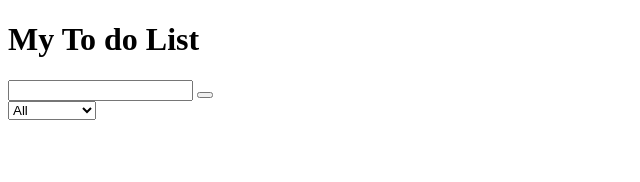
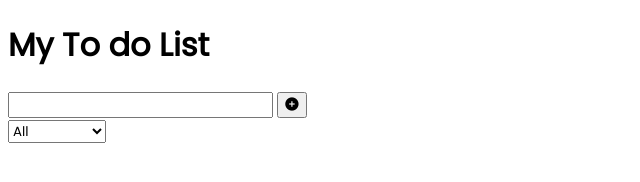
Before and after one commit to xaihang/todo-list, a plain HTML site: page index.html in a window 1280 px wide. Shown: the whole page, without its empty margins (0-640 px from the left). Drawn offline with Linux system fonts and the light colour scheme.

Commit message:
linked google font and fontawesome

```diff
--- a/index.html
+++ b/index.html
@@ -5,7 +5,14 @@
     <meta charset="UTF-8">
     <meta name="viewport" content="width=device-width, initial-scale=1.0">
     <title>Todo List</title>
+
+    <!-- stylesheet link -->
     <link rel="stylesheet" href="./styles.css">
+
+    <!-- font awesome cdn -->
+    <script src="https://kit.fontawesome.com/2de1a27f04.js" crossorigin="anonymous"></script>
+
+
 </head>
 
 <body>
@@ -16,17 +23,22 @@
     <form action="">
         <input type="text" class="todo-list">
         <button class="todo-button" type="submit">
-            <i class=""fas fa-plus-circle fa-lg"></i>
+            <i class="fa fa-plus-circle" aria-hidden="true"></i>
         </button>
         <div class="select">
             <select>
-                <option>All</option>
-                <option>Incomplete</option>
-                <option>Completed</option>
+                <option value="all">All</option>
+                <option value="incomplete">Incomplete</option>
+                <option value="completed'">Completed</option>
             </select>
         </div>
     </form>
 
+    <div class="todo-container">
+        <ul class="todo-list">
+
+        </ul>
+    </div>
 
     <script src="script.js"></script>
 
--- a/styles.css
+++ b/styles.css
@@ -0,0 +1,5 @@
+@import url('https://fonts.googleapis.com/css?family=Poppins&display=swap');
+
+* {
+    font-family: poppins;
+}
```
